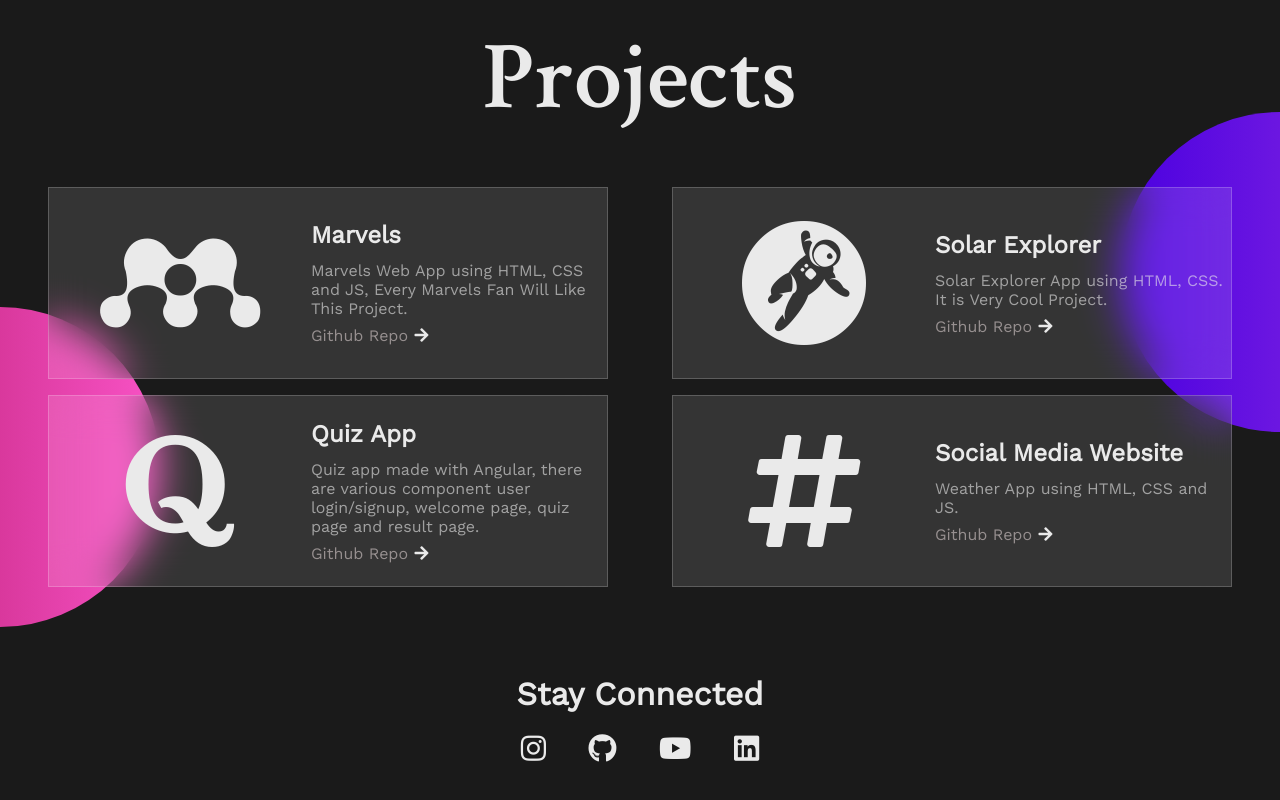
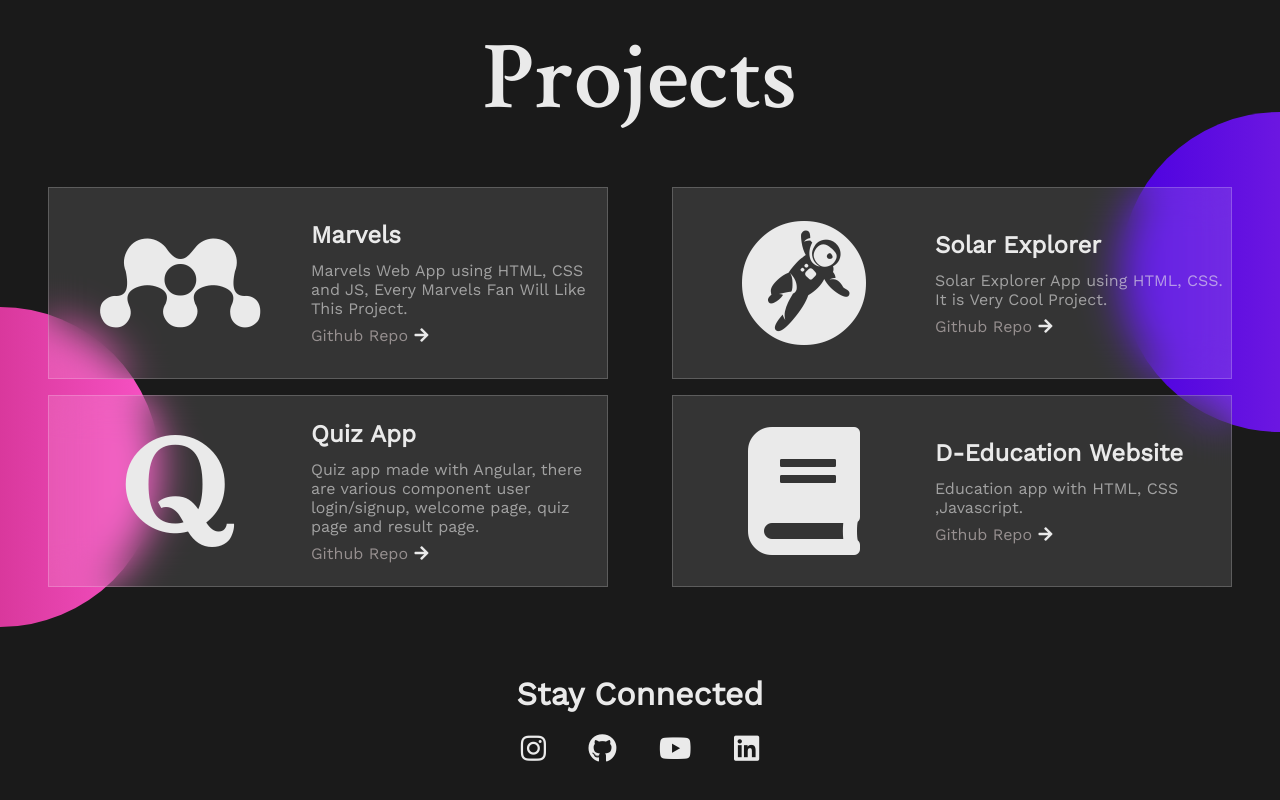
Before and after one commit to CodeWithSachin/Portfolio, a plain HTML site: page index.html in a window 1280 px wide. Shown: the part 2017-2817 px from the top of the page. Drawn offline with nearby package versions, Linux system fonts and the light colour scheme.

Commit message:
changes on project section

```diff
--- a/index.html
+++ b/index.html
@@ -141,14 +141,14 @@
         </div>
         <div class="main_box center">
           <div class="icon center">
-            <i class="fas fa-hashtag"></i>
+            <i class="fas fa-book"></i>
           </div>
           <div class="box">
-            <h1>Social Media Website</h1>
-            <p>Weather App using HTML, CSS and JS.</p>
+            <h1>D-Education Website</h1>
+            <p>Education app with HTML, CSS ,Javascript.</p>
             <div class="links">
               <a
-                href="https://github.com/shubham44-code/social-websites"
+                href="https://github.com/CodeWithSachin/D-Education"
                 target="_blank_"
                 >Github Repo<i class="fas fa-arrow-right"></i
               ></a>
```
